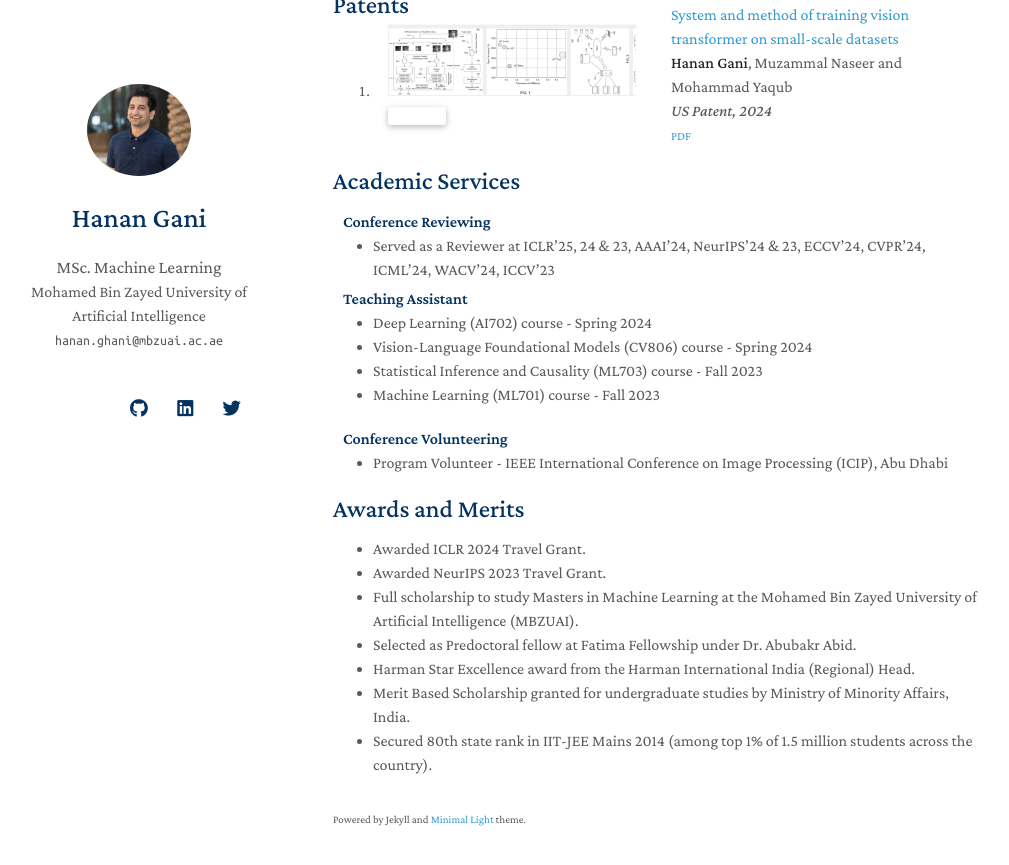
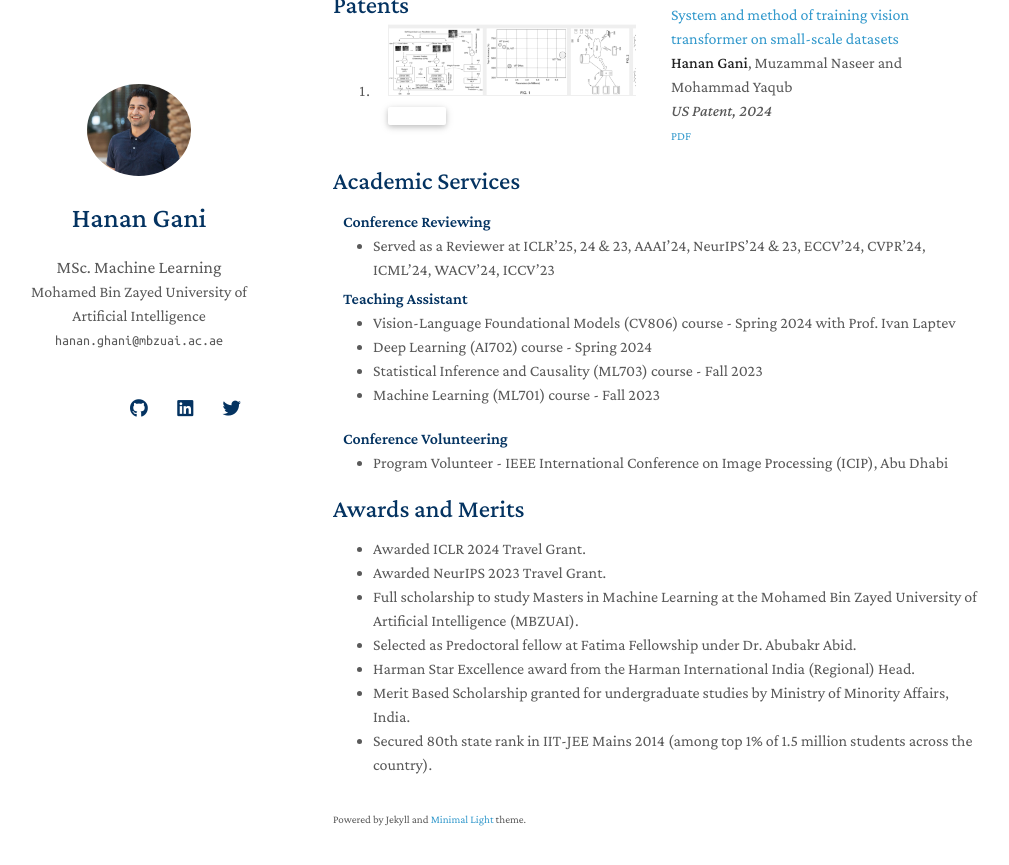
Before and after one commit to muhammadsaadkhankor/muhammadsaadkhankor.github.io, a Jekyll site: the page built from index.md, in a window 1280 px wide and 900 px high, scrolled down 2948 px. Shown: the top 865 px of the window, without its empty margins (137-1146 px from the left). Built offline with Jekyll 4.4.1, drawn with Linux system fonts in a browser that asks for light colours; nearby versions of some CDN libraries; a style sheet for code colours, icons or effects is not loaded; our own code applies the rules of GitHub Pages for plain Markdown files.

Commit message:
Update services.md

```diff
--- a/_includes/services.md
+++ b/_includes/services.md
@@ -8,8 +8,8 @@
 
 <h4 style="margin:0 10px 0;">Teaching Assistant</h4>
 <ul style="margin:0 0 20px;">
+  <li>Vision-Language Foundational Models (CV806) course - Spring 2024 with <a href="https://www.di.ens.fr/~laptev/"><autocolor>Prof. Ivan Laptev</autocolor></a></li>
   <li><autocolor>Deep Learning (AI702) course - Spring 2024</autocolor></li>
-  <li><autocolor>Vision-Language Foundational Models (CV806) course - Spring 2024</autocolor></li>
   <li><autocolor>Statistical Inference and Causality (ML703) course - Fall 2023</autocolor></li>
   <li><autocolor>Machine Learning (ML701) course - Fall 2023</autocolor></li>
 </ul>
```
